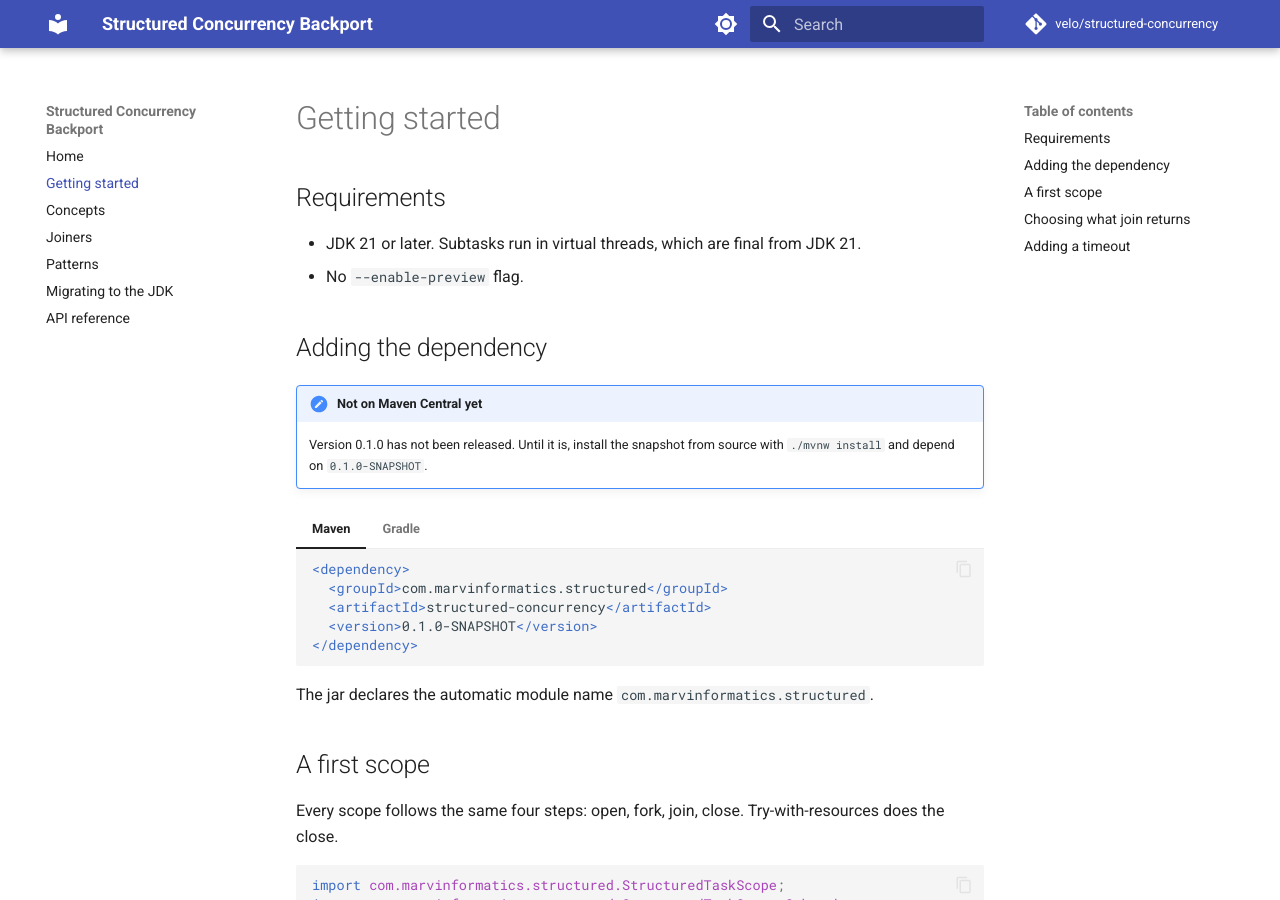
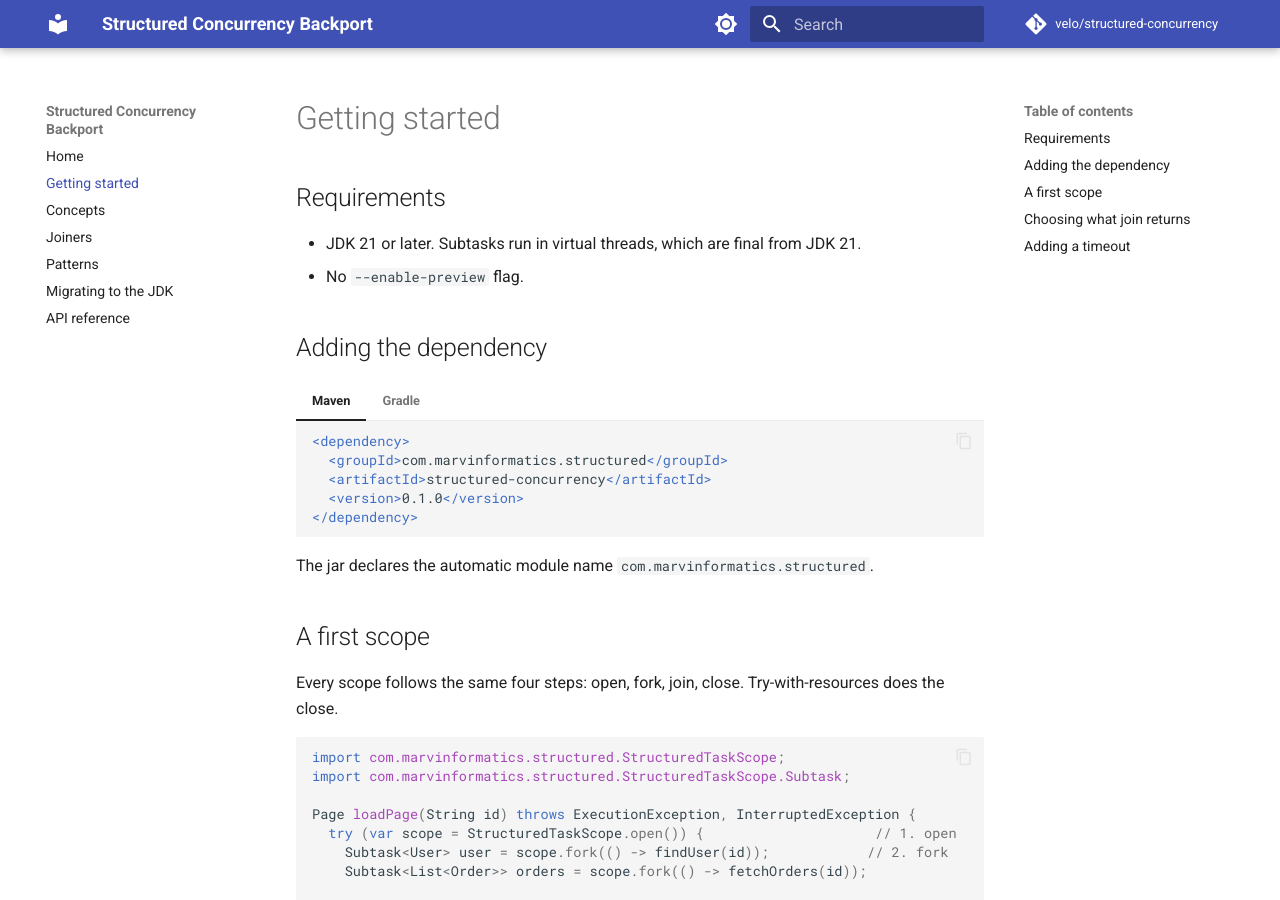
Before and after one commit to velo/structured-concurrency, an MkDocs documentation site: the page built from docs/getting-started.md, in a window 1280 px wide and 900 px high. Built offline with MkDocs 1.6.1 and Material for MkDocs 9.7.7, drawn with Linux system fonts in a browser that asks for light colours; comment, search, counter and statistics services are not loaded.

Commit message:
Release 0.1.0
Signed-off-by: Marvin Froeder <velo.br@gmail.com>

````diff
--- a/docs/getting-started.md
+++ b/docs/getting-started.md
@@ -7,24 +7,20 @@
 
 ## Adding the dependency
 
-!!! note "Not on Maven Central yet"
-    Version 0.1.0 has not been released. Until it is, install the snapshot from source with
-    `./mvnw install` and depend on `0.1.0-SNAPSHOT`.
-
 === "Maven"
 
     ```xml
     <dependency>
       <groupId>com.marvinformatics.structured</groupId>
       <artifactId>structured-concurrency</artifactId>
-      <version>0.1.0-SNAPSHOT</version>
+      <version>0.1.0</version>
     </dependency>
     ```
 
 === "Gradle"
 
     ```kotlin
-    implementation("com.marvinformatics.structured:structured-concurrency:0.1.0-SNAPSHOT")
+    implementation("com.marvinformatics.structured:structured-concurrency:0.1.0")
     ```
 
 The jar declares the automatic module name `com.marvinformatics.structured`.
--- a/pom.xml
+++ b/pom.xml
@@ -6,7 +6,7 @@
 
   <groupId>com.marvinformatics.structured</groupId>
   <artifactId>structured-concurrency-parent</artifactId>
-  <version>0.1.0-SNAPSHOT</version>
+  <version>0.1.0</version>
   <packaging>pom</packaging>
 
   <name>Structured Concurrency Backport</name>
````
Also changed, not shown: other parts of pom.xml (+1 -1 lines), 8 other files.
